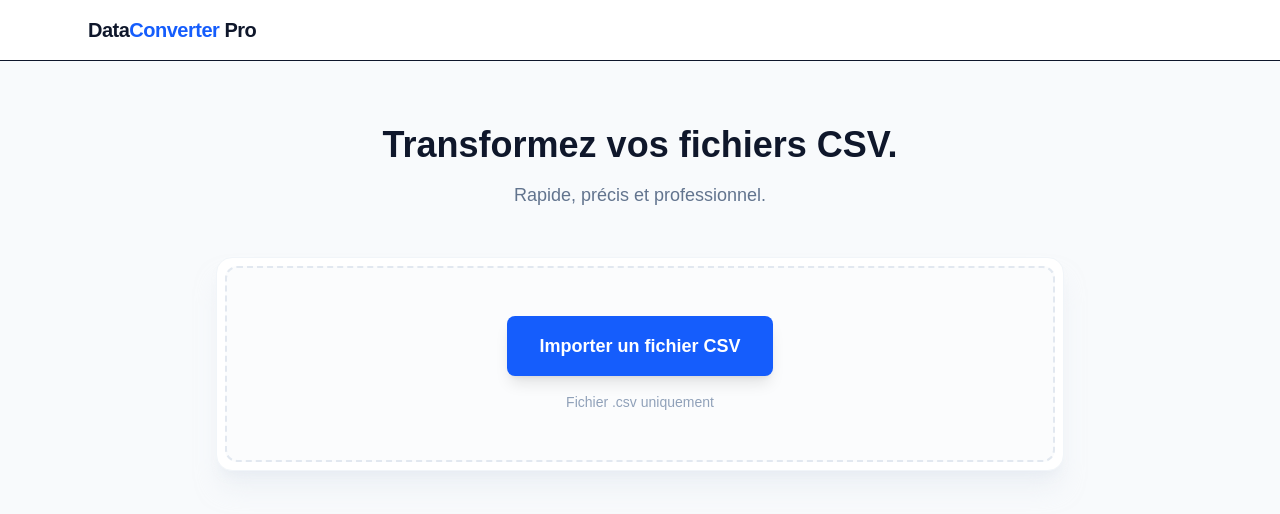
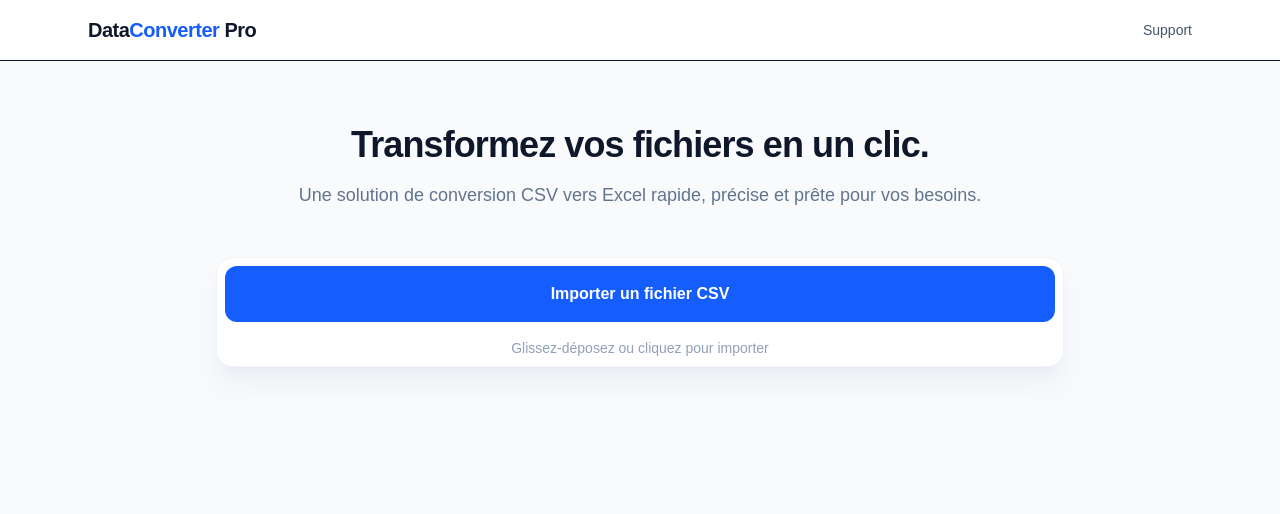
Before and after one commit to bruno92dossantos06-beep/csv-to-nice-table-converter, a Next.js app: page / in a window 1280 px wide. Shown: the top 514 px of the page. Built offline with nearby package versions, Linux system fonts and the light colour scheme.

Commit message:
Mise à jour vers lien live

```diff
--- a/app/page.tsx
+++ b/app/page.tsx
@@ -6,11 +6,8 @@ import * as XLSX from 'xlsx';
 export default function Home() {
   const [data, setData] = useState<any[]>([]);
   const [headers, setHeaders] = useState<string[]>([]);
-  const [fileName, setFileName] = useState<string>('');
+  const [fileName, setFileName] = useState('');
   const [loading, setLoading] = useState(false);
-
-  // Configuration : limite gratuite fixée à 50 lignes
-  const MAX_FREE_ROWS = 50;
 
   const handleFileUpload = (e: React.ChangeEvent<HTMLInputElement>) => {
     const file = e.target.files?.[0];
@@ -45,59 +42,48 @@ export default function Home() {
       <nav className="border-b bg-white">
         <div className="max-w-6xl mx-auto px-6 py-4 flex justify-between items-center">
           <h1 className="text-xl font-bold tracking-tight">Data<span className="text-blue-600">Converter</span> Pro</h1>
+          <button className="text-sm font-medium text-slate-600 hover:text-blue-600 transition">Support</button>
         </div>
       </nav>
 
       <div className="max-w-4xl mx-auto px-6 py-16">
         <div className="text-center mb-12">
-          <h2 className="text-4xl font-extrabold mb-4">Transformez vos fichiers CSV.</h2>
-          <p className="text-lg text-slate-500">Rapide, précis et professionnel.</p>
+          <h2 className="text-4xl font-extrabold mb-4 tracking-tight">Transformez vos fichiers en un clic.</h2>
+          <p className="text-lg text-slate-500">Une solution de conversion CSV vers Excel rapide, précise et prête pour vos besoins.</p>
         </div>
 
         <div className="bg-white p-2 rounded-2xl shadow-xl shadow-slate-200/50 border border-slate-100">
-          <div className="border-2 border-dashed border-slate-200 rounded-xl p-12 text-center bg-slate-50/50">
           <input type="file" accept=".csv" onChange={handleFileUpload} className="hidden" id="fileInput" />
-            <label htmlFor="fileInput" className="cursor-pointer inline-flex items-center justify-center bg-blue-600 text-white px-8 py-4 rounded-lg font-bold text-lg hover:bg-blue-700 transition-all shadow-lg">
-              {loading ? "Traitement..." : "Importer un fichier CSV"}
+          <label htmlFor="fileInput" className="cursor-pointer inline-flex items-center justify-center bg-blue-600 text-white w-full py-4 rounded-xl font-bold hover:bg-blue-700 transition">
+            {loading ? "Traitement en cours..." : "Importer un fichier CSV"}
           </label>
-            <p className="mt-4 text-sm text-slate-400">{fileName || "Fichier .csv uniquement"}</p>
-          </div>
+          <p className="mt-4 text-sm text-center text-slate-400">{fileName || "Glissez-déposez ou cliquez pour importer"}</p>
         </div>
 
         {data.length > 0 && (
-          <div className="mt-12">
+          <div className="mt-12 animate-in fade-in duration-700">
             <div className="flex justify-between items-center mb-6">
-              <h3 className="text-lg font-semibold text-slate-800">
-                {data.length > MAX_FREE_ROWS
-                  ? `Limite atteinte (${data.length} lignes - Version Pro requise)`
-                  : `Prévisualisation (${data.length} lignes)`}
-              </h3>
-
-              {data.length <= MAX_FREE_ROWS ? (
-                <button onClick={downloadExcel} className="bg-emerald-600 text-white px-6 py-3 rounded-lg font-bold hover:bg-emerald-700 transition-all shadow-lg">
-                  Télécharger Excel (.xlsx)
-                </button>
-              ) : (
+              <h3 className="text-lg font-semibold text-slate-800">Prévisualisation ({data.length} lignes)</h3>
               <a
                 href="https://dataconverterpro.lemonsqueezy.com/checkout/buy/f6263cd5-6e9a-4931-bb93-fbc63a1e0b93"
                 target="_blank"
+                rel="noopener noreferrer"
                 className="bg-blue-600 text-white px-6 py-3 rounded-lg font-bold hover:bg-blue-700 transition-all shadow-lg"
               >
                 Passer à Pro pour exporter
               </a>
-              )}
             </div>
 
             <div className="bg-white rounded-xl border border-slate-200 shadow-sm overflow-hidden">
               <div className="overflow-x-auto">
                 <table className="w-full text-sm text-left">
                   <thead className="bg-slate-100 uppercase text-[10px] tracking-widest font-bold text-slate-500">
-                    <tr>{headers.map(h => <th key={h} className="p-4 border-b">{h}</th>)}</tr>
+                    <tr>{headers.map((h) => <th key={h} className="p-4 border-b">{h}</th>)}</tr>
                   </thead>
                   <tbody className="divide-y divide-slate-100">
                     {data.slice(0, 10).map((row, i) => (
-                      <tr key={i} className="hover:bg-slate-50">
-                        {headers.map(h => <td key={h} className="p-4 text-slate-600">{row[h]}</td>)}
+                      <tr key={i} className="hover:bg-slate-50 transition-colors">
+                        {headers.map((h) => <td key={h} className="p-4 text-slate-600">{row[h]}</td>)}
                       </tr>
                     ))}
                   </tbody>
```
Lines whose indentation alone changed are shown as unchanged.
